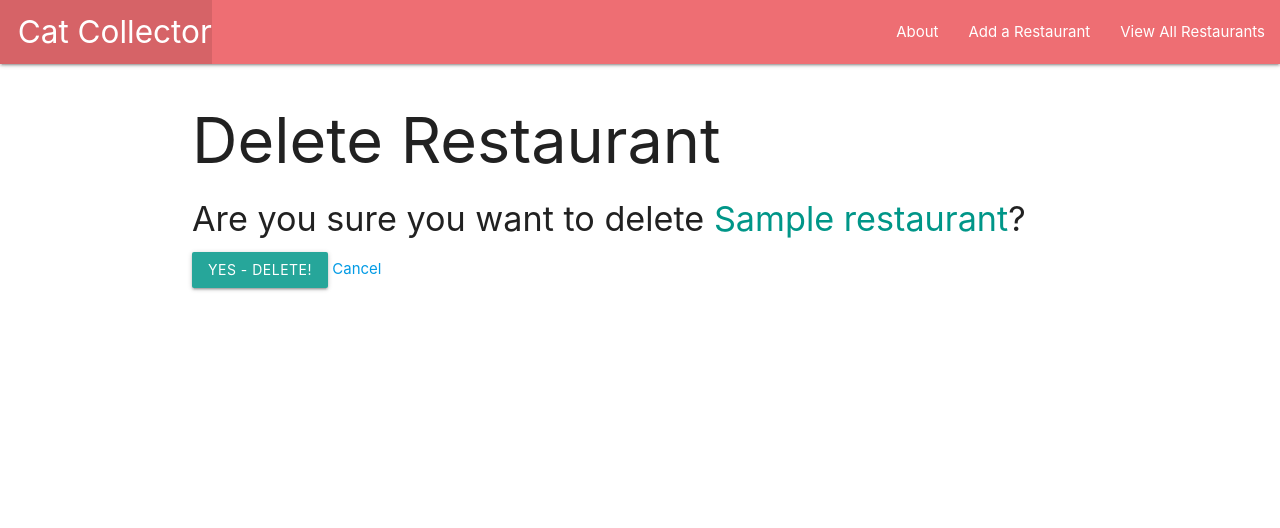
After one commit to nsaltamachia/p3, a Django app: page /restaurants/1/delete/ in a window 1280 px wide. The commit adds this page. Shown: the top 528 px of the page. Run offline with Django 4.2, Linux system fonts and the light colour scheme; tables that the repository leaves empty hold one stand-in row (values such as "Sample post").

Commit message:
Update-Delete-Restaurant

```diff
--- /dev/null
+++ b/main_app/templates/main_app/restaurant_confirm_delete.html
@@ -0,0 +1,13 @@
+{% extends 'base.html' %}
+
+{% block content %}
+  <h1>Delete Restaurant</h1>
+
+  <h4>Are you sure you want to delete <span class="teal-text">{{ object.name }}</span>?</h4>
+
+  <form action="" method="POST">
+    {% csrf_token %}
+    <input type="submit" value="Yes - Delete!" class="btn">
+    <a href="{% url 'index' %}">Cancel</a>
+  </form>
+{% endblock %}
--- a/main_app/templates/main_app/restaurant_form.html
+++ b/main_app/templates/main_app/restaurant_form.html
@@ -2,7 +2,11 @@
 
 {% block content %}
 
+{% if object %}
+    <h1>Edit <span class="teal-text">{{object.name}}</span></h1>
+{% else %}
     <h1>Add A Restaurant</h1>
+{% endif %}
 
 <form action="" method="POST">
     {% csrf_token %}
--- a/main_app/templates/restaurants/index.html
+++ b/main_app/templates/restaurants/index.html
@@ -4,14 +4,18 @@
 <h1>Restaurant List</h1>
 
 {% for restaurant in restaurants %}
-  <a href="{% url 'detail' restaurant.id %}"></a>
     <div class="card">
       <div class="card-content">
+        <a href="{% url 'detail' restaurant.id %}"></a>
         <span class="card-title">{{ restaurant.name }}</span>
         <p>Address: {{ restaurant.address }}</p>
         <p>Neighborhood: {{ restaurant.neighborhood }}</p>
         <p>Cuisine: {{ restaurant.cuisine }}</p>
       </div>
+      <div class="card-action">
+        <a href="{% url 'restaurants_update' restaurant.id %}">Edit</a>
+        <a href="{% url 'restaurants_delete' restaurant.id %}">Delete</a>
+      </div>
     </div>
 {% endfor %}
 
--- a/main_app/urls.py
+++ b/main_app/urls.py
@@ -2,9 +2,11 @@ from django.urls import path
 from . import views
 
 urlpatterns = [
-  path('', views.home, name='home'),
-	path('about/', views.about, name='about'),
-  path('restaurants/', views.restaurants_index, name='index'),
-  path('restaurants/create/', views.RestaurantCreate.as_view(), name='restaurants_create'),
-  path('restaurants/<int:restaurant_id>/', views.restaurant_detail, name='detail'),
+    path('', views.home, name='home'),
+    path('about/', views.about, name='about'),
+    path('restaurants/', views.restaurants_index, name='index'),
+    path('restaurants/create/', views.RestaurantCreate.as_view(), name='restaurants_create'),
+    path('restaurants/<int:restaurant_id>/', views.restaurant_detail, name='detail'),
+    path('restaurants/<int:pk>/update/', views.RestaurantUpdate.as_view(), name='restaurants_update'),
+    path('restaurants/<int:pk>/delete/', views.RestaurantDelete.as_view(), name='restaurants_delete'),
 ]
--- a/main_app/views.py
+++ b/main_app/views.py
@@ -1,6 +1,6 @@
 from django.shortcuts import render
 from .models import Restaurant
-from django.views.generic.edit import CreateView, DeleteView, UpdateView
+from django.views.generic.edit import CreateView, UpdateView, DeleteView
 
 
 # Create your views here.
@@ -15,9 +15,15 @@ def restaurants_index(request):
   restaurants = Restaurant.objects.all()
   return render(request, 'restaurants/index.html',
     {
-       'restaurants' : restaurants
+       'restaurants': restaurants
     }
   )
+
+def restaurant_detail(request, restaurant_id):
+    restaurant = Restaurant.objects.get(id=restaurant_id)
+    return render(request, 'restaurants/detail.html', {
+        'restaurant': restaurant
+    })
 
 
 class RestaurantCreate(CreateView):
@@ -25,7 +31,10 @@ class RestaurantCreate(CreateView):
    fields = '__all__'
    success_url = '/restaurants'
 
-def restaurant_detail(request, restaurant_id):
-    restaurant = Restaurant.objects.get(id=restaurant_id)
-    return render(request, 'restaurants/detail.html', {
-        'restaurant': restaurant
+class RestaurantUpdate(UpdateView):
+  model = Restaurant
+  fields = ['address', 'neighborhood', 'cuisine']
+
+class RestaurantDelete(DeleteView):
+  model = Restaurant
+  success_url = '/restaurants'
```
Also changed, not shown: main_app/models.py (line endings or trailing spaces), main_app/templates/restaurants/detail.html (indentation only). Lines whose indentation alone changed are shown as unchanged.
